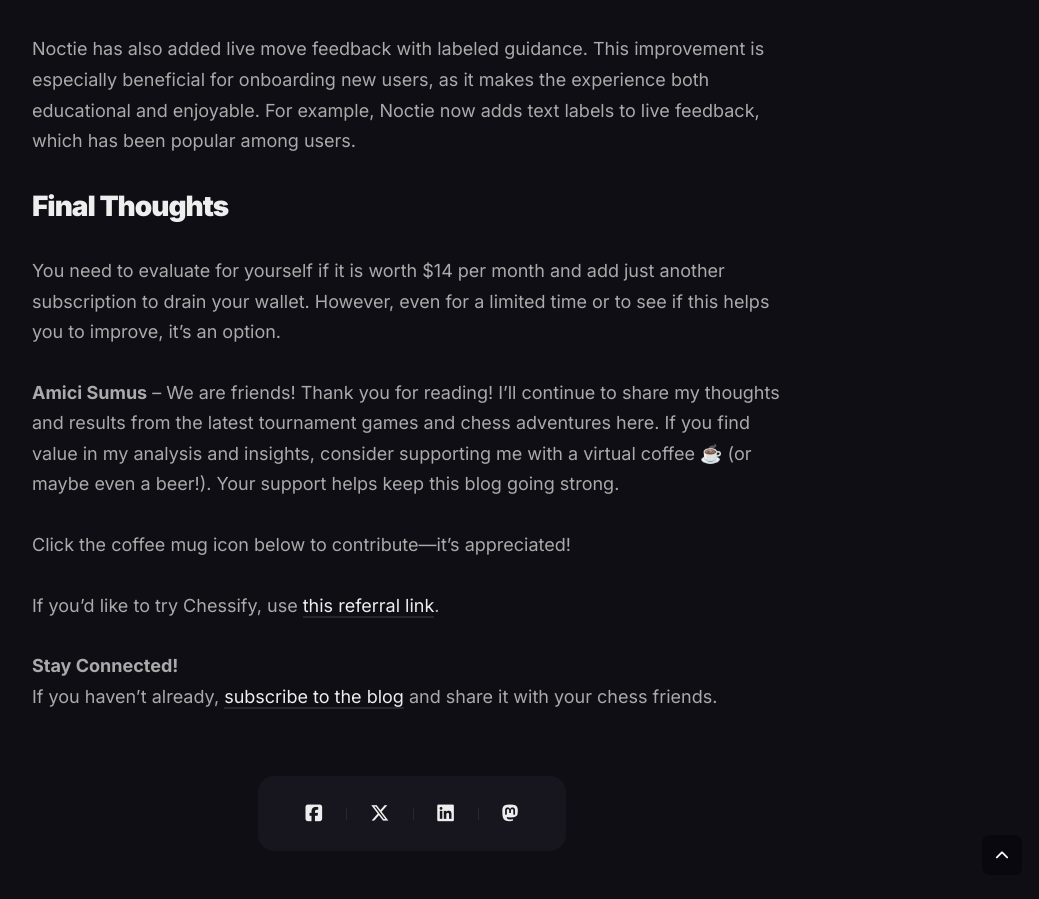
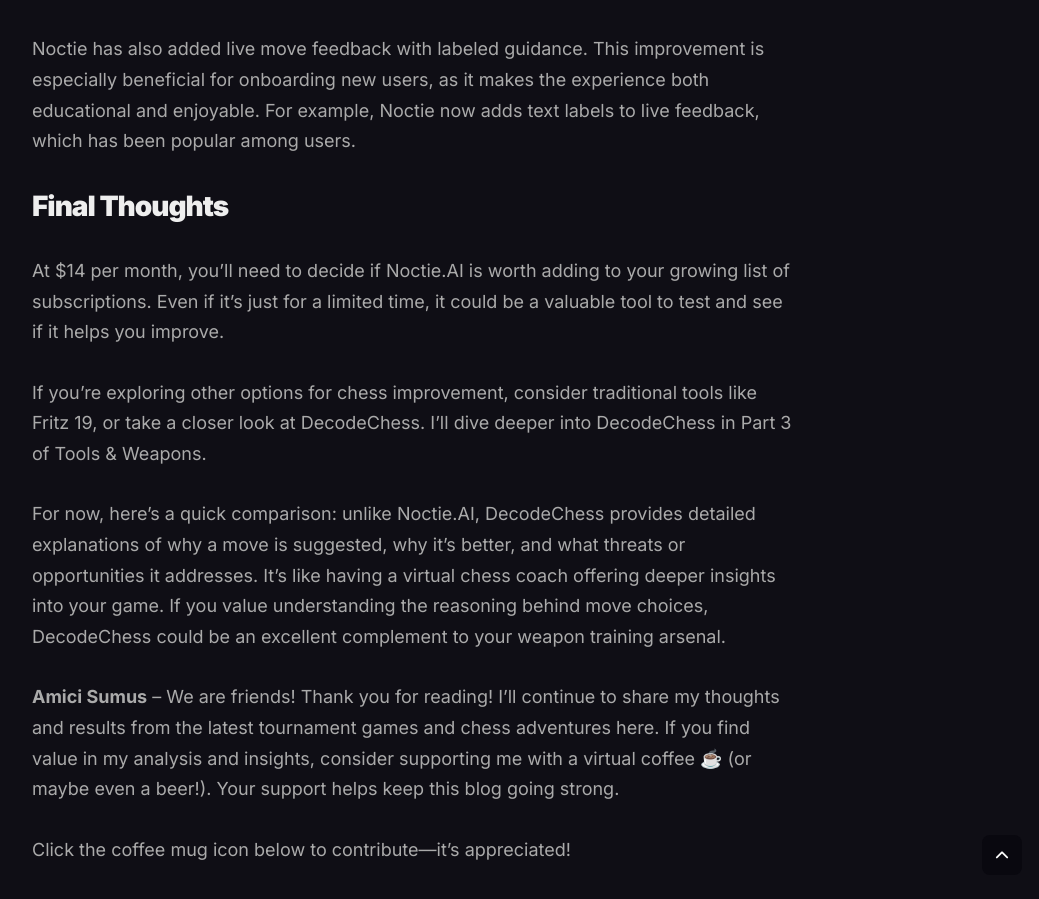
Before and after one commit to Egbert-Azure/Chess-Website, a Jekyll site: the page built from _posts/2024-11-18-Tools-and-Weapons-Part-2.md, in a window 1280 px wide and 900 px high, scrolled down 5902 px. Shown: the whole window, without its empty margins (228-1267 px from the left). Built offline with Jekyll 4.4.1, drawn with Linux system fonts in a browser that asks for light colours; comment, search, counter and statistics services are not loaded.

Commit message:
updates and improvements

```diff
--- a/_posts/2024-11-18-Tools-and-Weapons-Part-2.md
+++ b/_posts/2024-11-18-Tools-and-Weapons-Part-2.md
@@ -82,7 +82,11 @@ Noctie has also added live move feedback with labeled guidance. This improvement
 
 ## Final Thoughts
 
-You need to evaluate for yourself if it is worth $14 per month and add just another subscription to drain your wallet. However, even for a limited time or to see if this helps you to improve, it's an option.
+At $14 per month, you’ll need to decide if Noctie.AI is worth adding to your growing list of subscriptions. Even if it’s just for a limited time, it could be a valuable tool to test and see if it helps you improve.
+
+If you’re exploring other options for chess improvement, consider traditional tools like Fritz 19, or take a closer look at DecodeChess. I'll dive deeper into DecodeChess in Part 3 of Tools & Weapons.
+
+For now, here’s a quick comparison: unlike Noctie.AI, DecodeChess provides detailed explanations of why a move is suggested, why it’s better, and what threats or opportunities it addresses. It’s like having a virtual chess coach offering deeper insights into your game. If you value understanding the reasoning behind move choices, DecodeChess could be an excellent complement to your weapon training arsenal.
 
 **Amici Sumus** – We are friends! Thank you for reading! I’ll continue to share my thoughts and results from the latest tournament games and chess adventures here. If you find value in my analysis and insights, consider supporting me with a virtual coffee ☕️ (or maybe even a beer!). Your support helps keep this blog going strong.
 
```
Also changed, not shown: _posts/2024-11-10-RoW-SemiFinals.md (+1 -1 lines).
